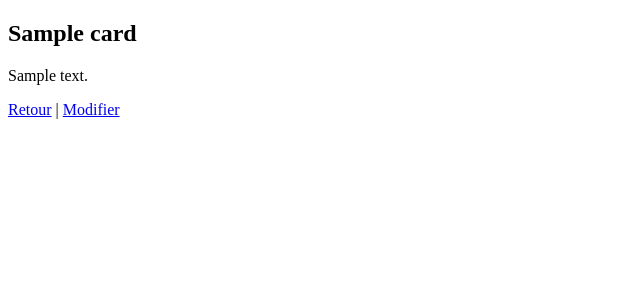
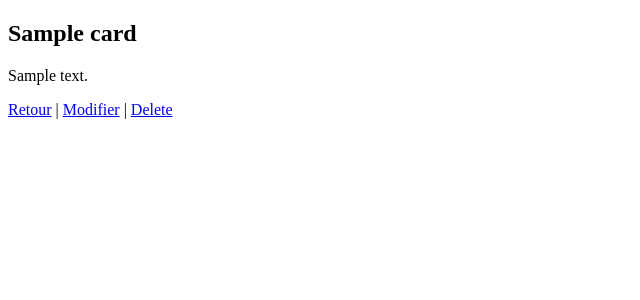
Before and after one commit to VincentMeziane/Majordome, a Symfony app: template templates/cards/show.html.twig in a window 1280 px wide. Shown: the part 52-352 px from the top of the page, without its empty margins (0-640 px from the left). Run offline with Twig, Linux system fonts and the light colour scheme; the template is opened without the code that fills it: most values are stand-ins (such as "Sample title", 1, 10 or a date in 2020); some libraries are stand-ins or nearby versions.

Commit message:
card delete method, delete button triggered by JS with a DELETE request

```diff
--- a/templates/cards/show.html.twig
+++ b/templates/cards/show.html.twig
@@ -9,5 +9,13 @@
 	</article>
 
 	<a href="{{path('app_home')}}">Retour</a> |
-	<a href="{{path('app_card_edit', {id: card.id} )}}">Modifier</a>
+	<a href="{{path('app_card_edit', {id: card.id} )}}">Modifier</a> |
+	<a href="#"
+		onclick="event.preventDefault(); confirm('Are you sure') && document.getElementById('js-card-delete-form').submit();"
+		>Delete</a>
+
+	<form id="js-card-delete-form" action="{{path('app_card_delete', {id: card.id}) }}" method="POST" style="display:none;">
+		<input type="hidden" name="_method" value="DELETE">
+		<input type="submit" value="Delete">
+	</form>
 {% endblock %}
```
Also changed, not shown: src/Controller/CardsController.php (+9 -0 lines), 1 other file.
